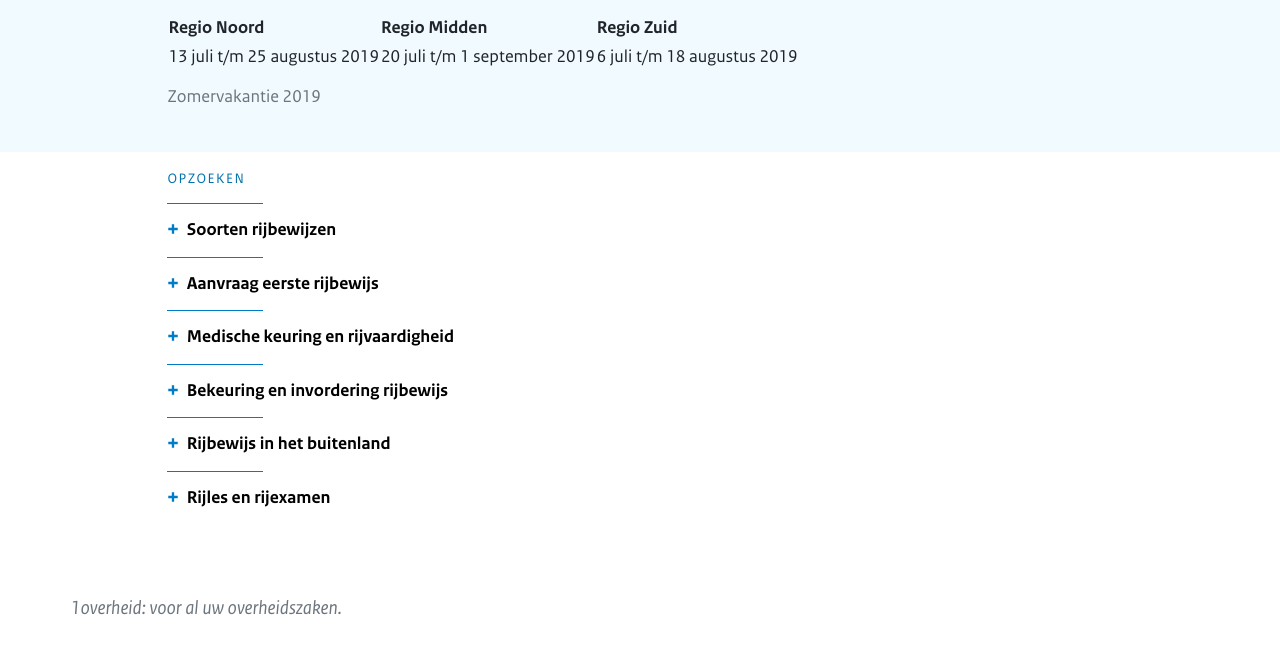
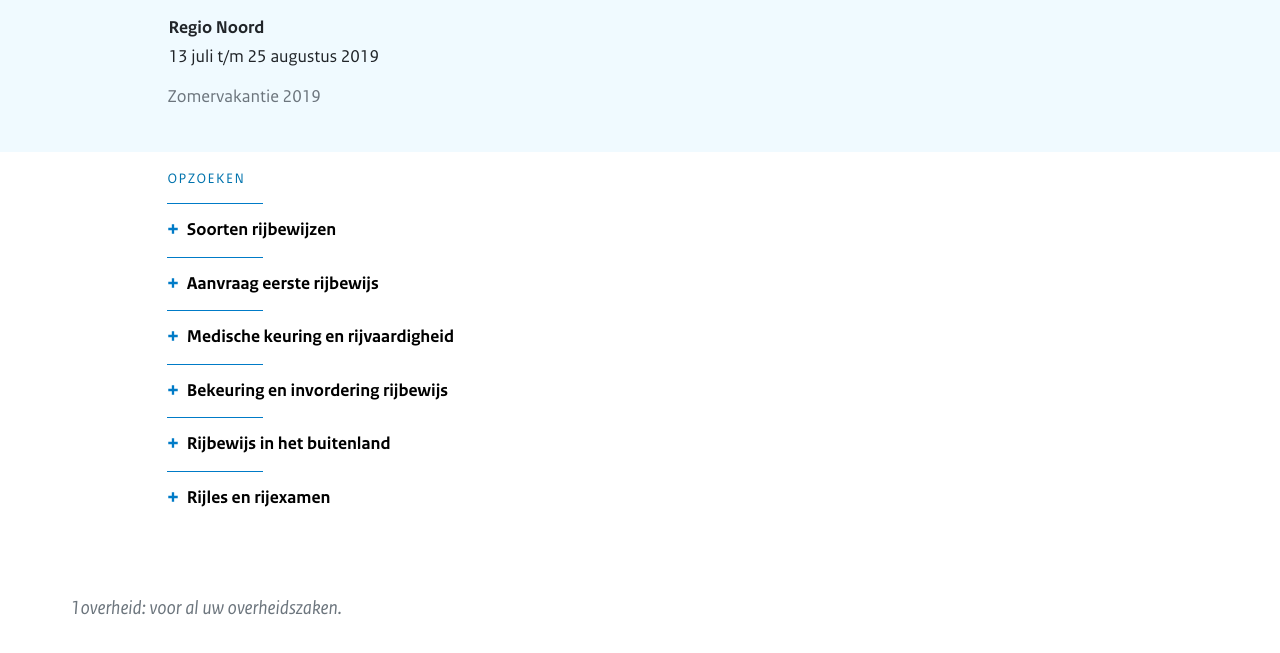
Before and after one commit to azdpc/prototype-1overheid, a plain HTML site: page zomervakantie.html in a window 1280 px wide. Shown: the part 229-882 px from the top of the page. Drawn offline with Linux system fonts and the light colour scheme.

Commit message:
Update zomervakantie.html

```diff
--- a/zomervakantie.html
+++ b/zomervakantie.html
@@ -400,15 +400,11 @@
  <thead>
   <tr>
    <th scope="col">Regio Noord</th>
-   <th scope="col">Regio Midden</th>
-   <th scope="col">Regio Zuid</th>
   </tr>
  </thead>
  <tbody>
   <tr>
    <td>13 juli t&#x2F;m 25 augustus 2019</td>
-   <td>20 juli t&#x2F;m 1 september 2019</td>
-   <td>6 juli t&#x2F;m 18 augustus 2019</td>
   </tr>
  </tbody>
 </table>
```
